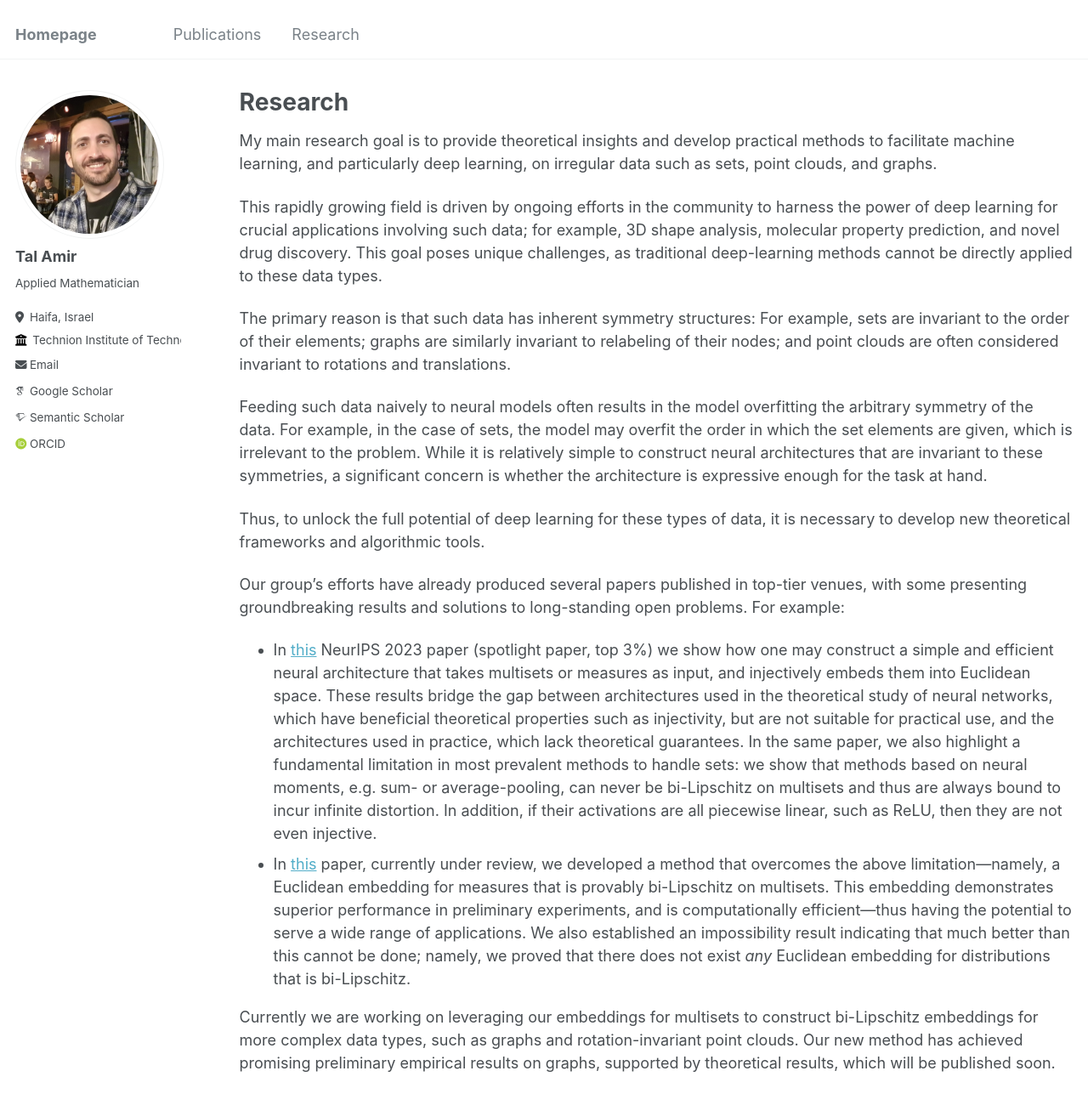
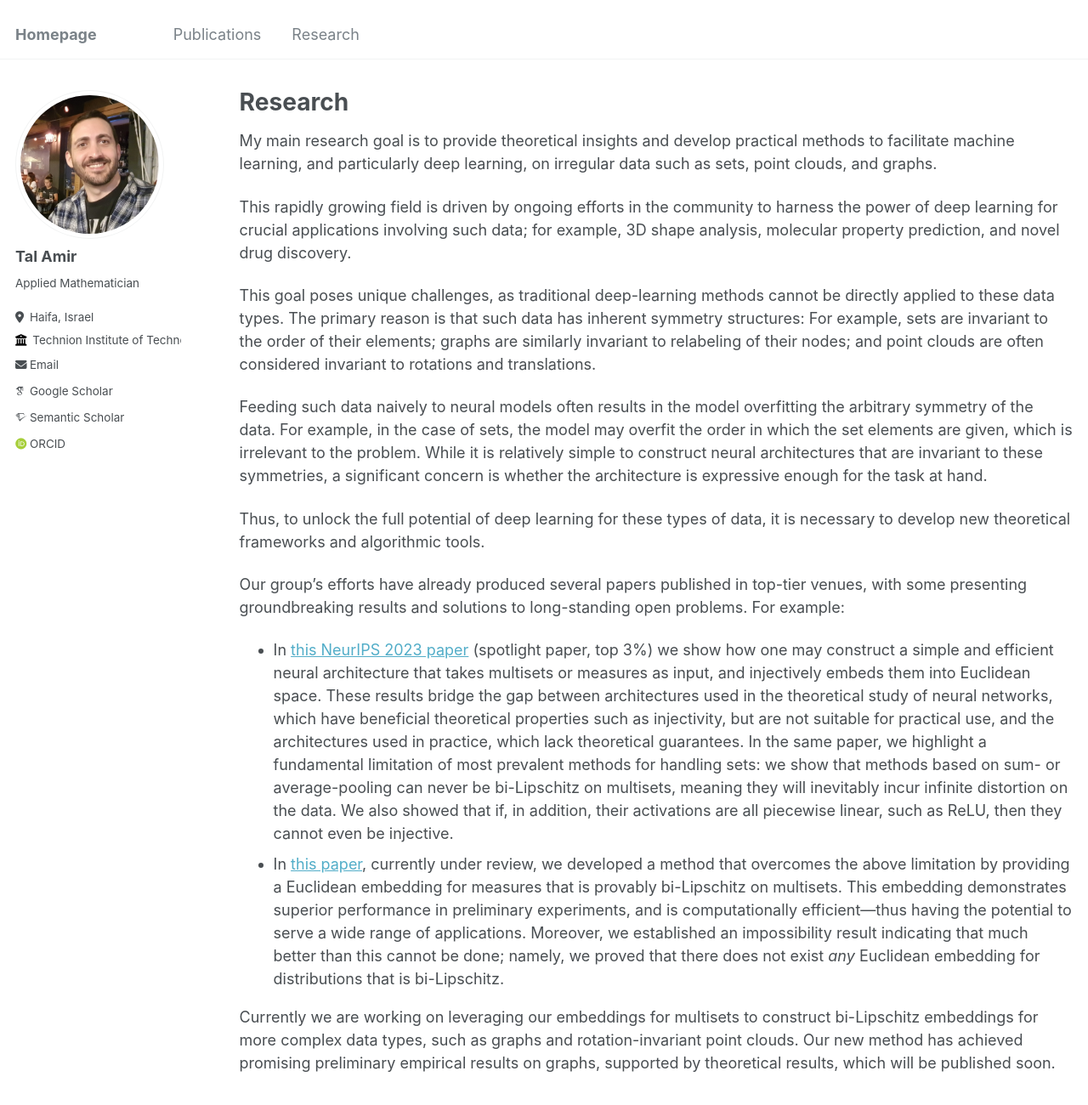
Before and after one commit to tal-amir/tal-amir.github.io, a Jekyll site: the page built from _pages/research.md, in a window 1280 px wide and 1400 px high. Shown: the top 1300 px of the window at 85% size. Built offline with Jekyll 4.4.1, drawn with Linux system fonts in a browser that asks for light colours; some web fonts are replaced.

Commit message:
Update research.md

```diff
--- a/_pages/research.md
+++ b/_pages/research.md
@@ -9,9 +9,9 @@ author_profile: true
 
 My main research goal is to provide theoretical insights and develop practical methods to facilitate machine learning, and particularly deep learning, on irregular data such as sets, point clouds, and graphs.
 
-This rapidly growing field is driven by ongoing efforts in the community to harness the power of deep learning for crucial applications involving such data; for example, 3D shape analysis, molecular property prediction, and novel drug discovery. This goal poses unique challenges, as traditional deep-learning methods cannot be directly applied to these data types.
+This rapidly growing field is driven by ongoing efforts in the community to harness the power of deep learning for crucial applications involving such data; for example, 3D shape analysis, molecular property prediction, and novel drug discovery.
 
-The primary reason is that such data has inherent symmetry structures: For example, sets are invariant to the order of their elements; graphs are similarly invariant to relabeling of their nodes; and point clouds are often considered invariant to rotations and translations.
+This goal poses unique challenges, as traditional deep-learning methods cannot be directly applied to these data types. The primary reason is that such data has inherent symmetry structures: For example, sets are invariant to the order of their elements; graphs are similarly invariant to relabeling of their nodes; and point clouds are often considered invariant to rotations and translations.
 
 Feeding such data naively to neural models often results in the model overfitting the arbitrary symmetry of the data. For example, in the case of sets, the model may overfit the order in which the set elements are given, which is irrelevant to the problem. While it is relatively simple to construct neural architectures that are invariant to these symmetries, a significant concern is whether the architecture is expressive enough for the task at hand.
 
@@ -19,7 +19,7 @@ Thus, to unlock the full potential of deep learning for these types of data, it
 
 Our group's efforts have already produced several papers published in top-tier venues, with some presenting groundbreaking results and solutions to long-standing open problems. For example:
 
-- In [this](https://tal-amir.github.io/publication/2023-12%20Neural%20Injective%20Functions) NeurIPS 2023 paper (spotlight paper, top 3%) we show how one may construct a simple and efficient neural architecture that takes multisets or measures as input, and injectively embeds them into Euclidean space. These results bridge the gap between architectures used in the theoretical study of neural networks, which have beneficial theoretical properties such as injectivity, but are not suitable for practical use, and the architectures used in practice, which lack theoretical guarantees. In the same paper, we also highlight a fundamental limitation in most prevalent methods to handle sets: we show that methods based on neural moments, e.g. sum- or average-pooling, can never be bi-Lipschitz on multisets and thus are always bound to incur infinite distortion. In addition, if their activations are all piecewise linear, such as ReLU, then they are not even injective.
-- In [this](https://tal-amir.github.io/publication/2024-05%20Fourier%20Sliced-Wasserstein%20Embedding) paper, currently under review, we developed a method that overcomes the above limitation—namely, a Euclidean embedding for measures that is provably bi-Lipschitz on multisets. This embedding demonstrates superior performance in preliminary experiments, and is computationally efficient—thus having the potential to serve a wide range of applications. We also established an impossibility result indicating that much better than this cannot be done; namely, we proved that there does not exist _any_ Euclidean embedding for distributions that is bi-Lipschitz.
+- In [this NeurIPS 2023 paper](https://tal-amir.github.io/publication/2023-12%20Neural%20Injective%20Functions) (spotlight paper, top 3%) we show how one may construct a simple and efficient neural architecture that takes multisets or measures as input, and injectively embeds them into Euclidean space. These results bridge the gap between architectures used in the theoretical study of neural networks, which have beneficial theoretical properties such as injectivity, but are not suitable for practical use, and the architectures used in practice, which lack theoretical guarantees. In the same paper, we highlight a fundamental limitation of most prevalent methods for handling sets: we show that methods based on sum- or average-pooling can never be bi-Lipschitz on multisets, meaning they will inevitably incur infinite distortion on the data. We also showed that if, in addition, their activations are all piecewise linear, such as ReLU, then they cannot even be injective.
+- In [this paper](https://tal-amir.github.io/publication/2024-05%20Fourier%20Sliced-Wasserstein%20Embedding), currently under review, we developed a method that overcomes the above limitation by providing a Euclidean embedding for measures that is provably bi-Lipschitz on multisets. This embedding demonstrates superior performance in preliminary experiments, and is computationally efficient—thus having the potential to serve a wide range of applications. Moreover, we established an impossibility result indicating that much better than this cannot be done; namely, we proved that there does not exist _any_ Euclidean embedding for distributions that is bi-Lipschitz.
 
 Currently we are working on leveraging our embeddings for multisets to construct bi-Lipschitz embeddings for more complex data types, such as graphs and rotation-invariant point clouds. Our new method has achieved promising preliminary empirical results on graphs, supported by theoretical results, which will be published soon.
```
